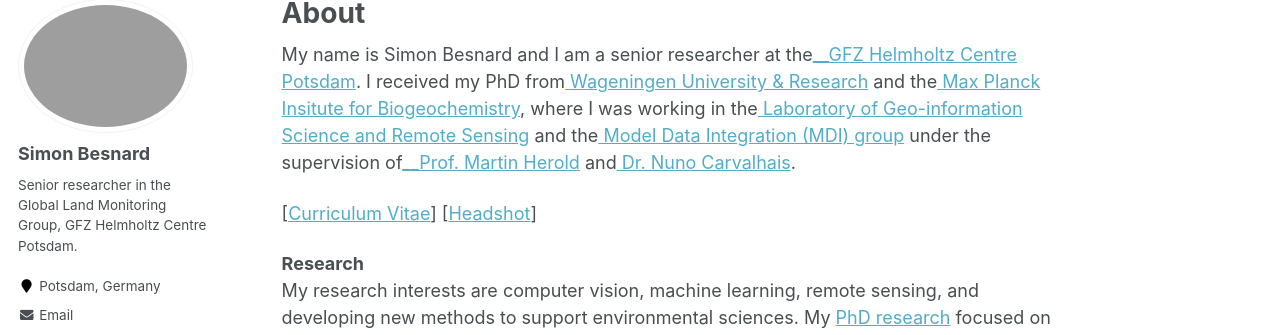
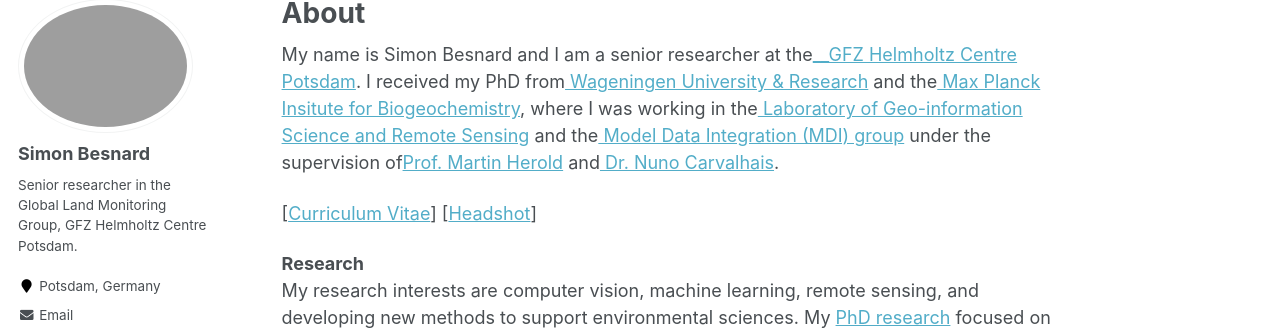
Before and after one commit to simonbesnard1/sbesnard.github.io, a Jekyll site: the page built from _pages/about.md, in a window 1280 px wide and 900 px high. Shown: the part 119-454 px from the top of the window. Built offline with Jekyll 4.4.1, drawn with Linux system fonts in a browser that asks for light colours; some web fonts are replaced.

```diff
--- a/_pages/about.md
+++ b/_pages/about.md
@@ -9,7 +9,7 @@ redirect_from:
 ---
 
 My name is Simon Besnard and I am a senior researcher at the[__GFZ Helmholtz Centre Potsdam](https://www.gfz-potsdam.de/sektion/fernerkundung-und-geoinformatik/themen/global-land-monitoring).
-I received my PhD from[  Wageningen University & Research](https://www.wur.nl/en/wageningen-university.html) and the[  Max Planck Insitute for Biogeochemistry](https://www.bgc-jena.mpg.de/en), where I was working in the[  Laboratory of Geo-information Science and Remote Sensing](https://www.wur.nl/en/research-results/chair-groups/environmental-sciences/laboratory-of-geo-information-science-and-remote-sensing.htm) and the[  Model Data Integration (MDI) group](https://www.bgc-jena.mpg.de/en/bgi/mdi) under the supervision of[__Prof. Martin Herold](https://www.gfz-potsdam.de/en/staff/martin.herold/sec14) and[  Dr. Nuno Carvalhais](https://scholar.google.com/citations?user=7ZVPwSIAAAAJ&hl=en).
+I received my PhD from[  Wageningen University & Research](https://www.wur.nl/en/wageningen-university.html) and the[  Max Planck Insitute for Biogeochemistry](https://www.bgc-jena.mpg.de/en), where I was working in the[  Laboratory of Geo-information Science and Remote Sensing](https://www.wur.nl/en/research-results/chair-groups/environmental-sciences/laboratory-of-geo-information-science-and-remote-sensing.htm) and the[  Model Data Integration (MDI) group](https://www.bgc-jena.mpg.de/en/bgi/mdi) under the supervision of[Prof. Martin Herold](https://www.gfz-potsdam.de/en/staff/martin.herold/sec14) and[  Dr. Nuno Carvalhais](https://scholar.google.com/citations?user=7ZVPwSIAAAAJ&hl=en).
 
 [[Curriculum Vitae](../files/CV_Nico_Lang.pdf)] [[Headshot](../files/Nico_Lang.jpg)]
 
```
